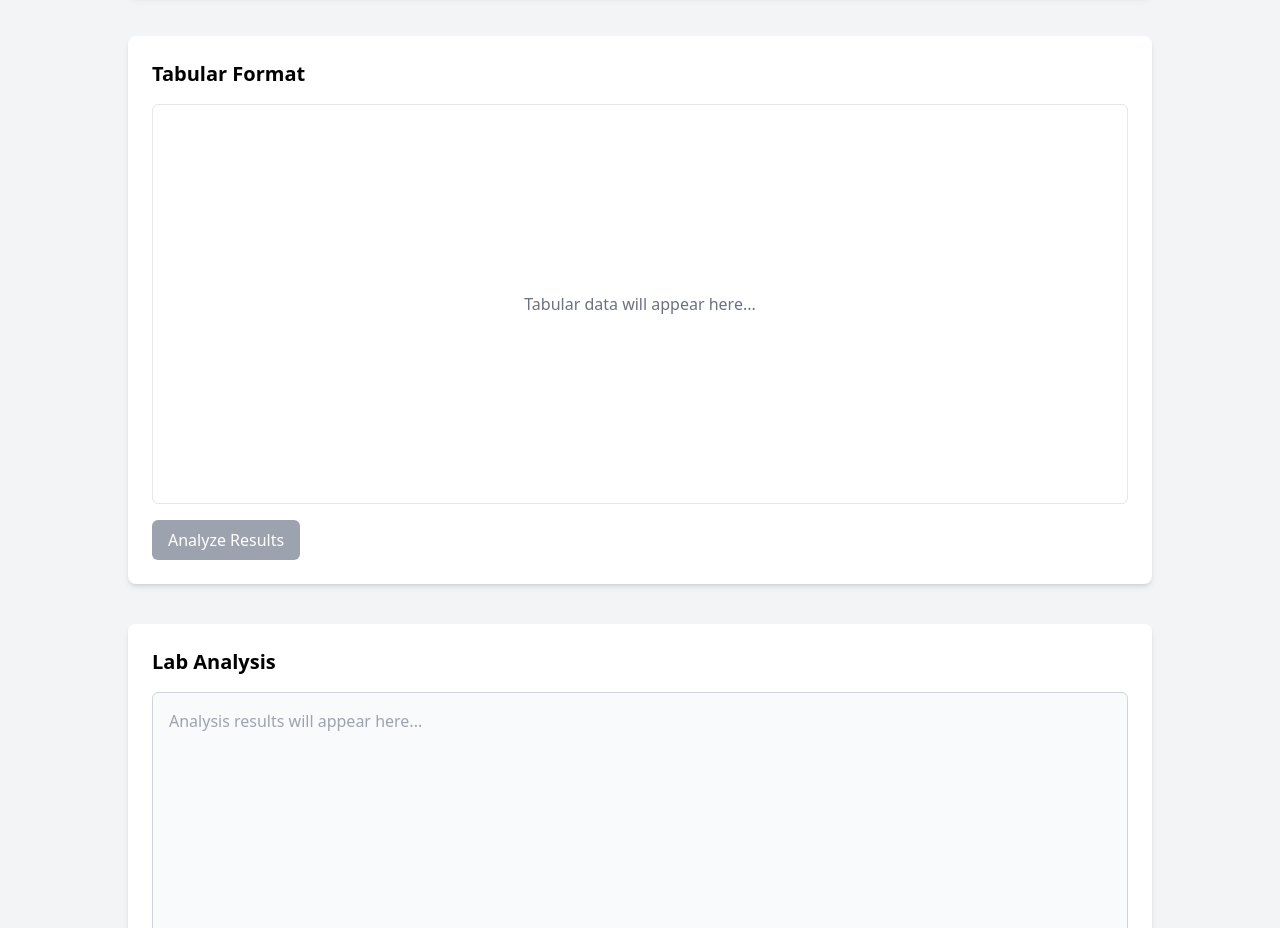
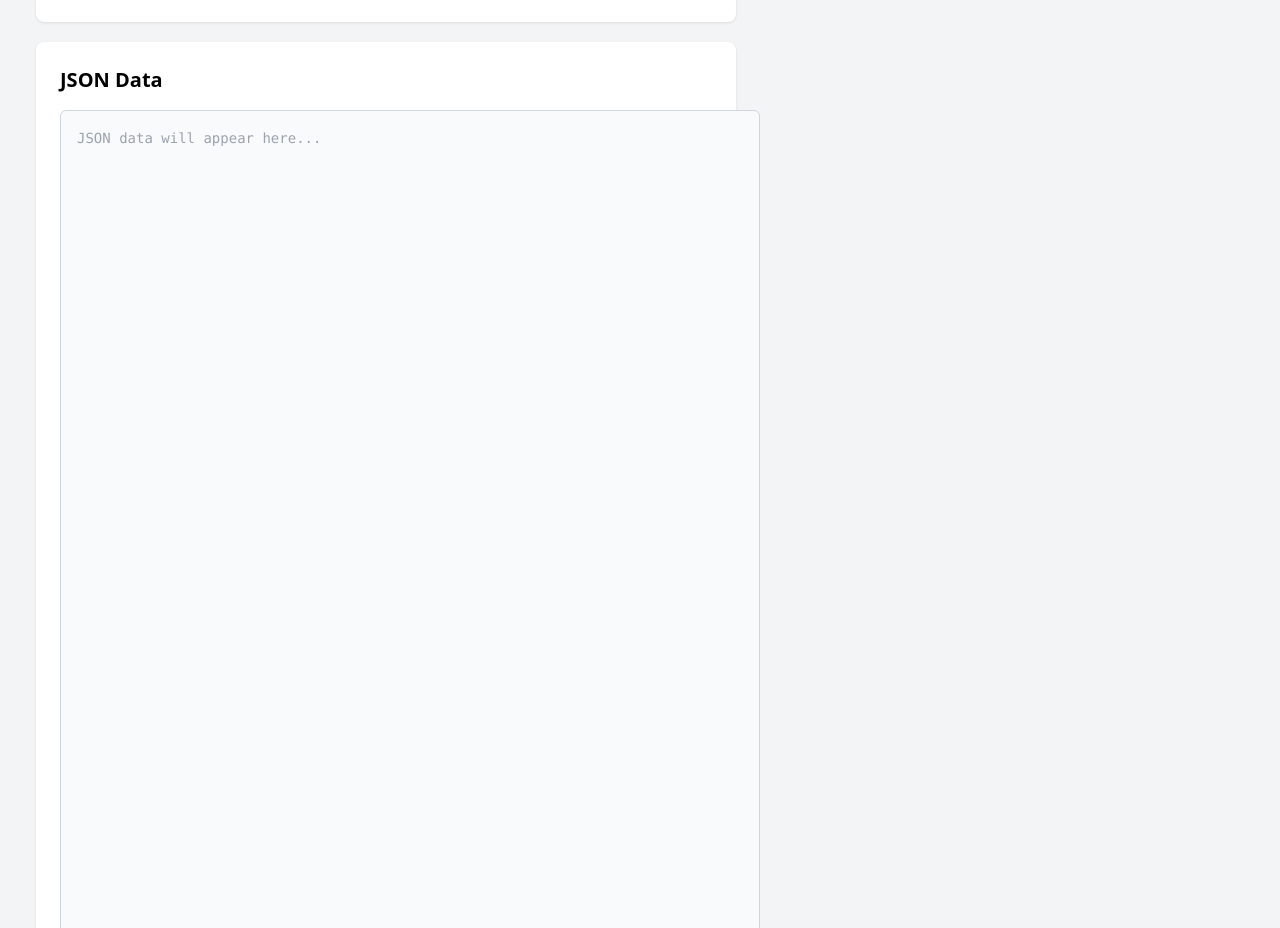
Before and after one commit to seanw712/ResultsAnalyser, a React (Vite) app: page / in a window 1280 px wide. Shown: the part 1224-2152 px from the top of the page. Built offline with nearby package versions, Linux system fonts and the light colour scheme; no server answers.

Commit message:
fixed the output fields

```diff
--- a/src/App.tsx
+++ b/src/App.tsx
@@ -455,7 +455,7 @@ const App: React.FC = () => {
     children: React.ReactNode;
     buttons?: React.ReactNode
   }) => (
-    <div className="mb-10 bg-white rounded-lg shadow-md p-6">
+    <div className="section">
       <h2 className="text-xl font-semibold mb-4">{title}</h2>
       {children}
       {buttons && (
@@ -491,7 +491,7 @@ const App: React.FC = () => {
 
   return (
     <div className="min-h-screen bg-gray-100 p-4">
-      <div className="max-w-5xl mx-auto">
+      <div className="container">
         {/* File Upload Section */}
         <Section title="Upload Lab Results">
           <div className="mb-4">
@@ -551,7 +551,7 @@ const App: React.FC = () => {
           <textarea
             value={extractedText}
             onChange={handleOcrTextChange}
-            className="bg-gray-50 p-4 rounded-md h-[300px] w-full resize-none border border-gray-300 focus:border-blue-500 focus:ring focus:ring-blue-200 focus:ring-opacity-50"
+            className="bg-gray-50 p-4 rounded-md resize-none border border-gray-300 focus:border-blue-500 focus:ring focus:ring-blue-200 focus:ring-opacity-50 text-base leading-relaxed"
             placeholder="OCR results will appear here..."
             spellCheck="false"
           />
@@ -574,7 +574,7 @@ const App: React.FC = () => {
           <textarea
             value={jsonText}
             onChange={handleJsonTextChange}
-            className="bg-gray-50 p-4 rounded-md h-[300px] w-full font-mono text-sm resize-none border border-gray-300 focus:border-blue-500 focus:ring focus:ring-blue-200 focus:ring-opacity-50"
+            className="bg-gray-50 p-4 rounded-md resize-none border border-gray-300 focus:border-blue-500 focus:ring focus:ring-blue-200 focus:ring-opacity-50 font-mono text-sm leading-relaxed"
             placeholder="JSON data will appear here..."
             spellCheck="false"
           />
@@ -589,7 +589,7 @@ const App: React.FC = () => {
             </Button>
           }
         >
-          <div className="h-[400px] overflow-y-auto border border-gray-200 rounded-md">
+          <div className="table-container overflow-y-auto border border-gray-200 rounded-md">
             {structuredData.length > 0 ? (
               <DataTable
                 data={structuredData}
@@ -609,7 +609,7 @@ const App: React.FC = () => {
           <textarea
             value={analysisText}
             onChange={handleAnalysisTextChange}
-            className="bg-gray-50 p-4 rounded-md h-[300px] w-full resize-none border border-gray-300 focus:border-blue-500 focus:ring focus:ring-blue-200 focus:ring-opacity-50"
+            className="bg-gray-50 p-4 rounded-md resize-none border border-gray-300 focus:border-blue-500 focus:ring focus:ring-blue-200 focus:ring-opacity-50 text-base leading-relaxed analysis-textarea"
             placeholder="Analysis results will appear here..."
             spellCheck="false"
           />
--- a/src/style.css
+++ b/src/style.css
@@ -13,6 +13,47 @@
 
 body {
   min-height: 100vh;
+  margin: 0;
+  padding: 0;
+}
+
+/* Ensure containers take full width */
+.container {
+  width: 700px;
+  margin: 0;
+  padding-left: 20px;
+}
+
+/* Ensure consistent section sizing */
+.section {
+  width: 700px;
+  margin-bottom: 20px;
+  background: white;
+  border-radius: 0.5rem;
+  box-shadow: 0 1px 3px rgba(0, 0, 0, 0.1);
+  padding: 1.5rem;
+}
+
+/* Ensure textareas maintain their size */
+textarea {
+  min-height: 840px !important;
+  height: 840px !important;
+  width: 700px !important;
+  box-sizing: border-box !important;
+}
+
+/* Analysis textarea specific styling */
+textarea.analysis-textarea {
+  min-height: 400px !important;
+  height: 400px !important;
+}
+
+/* Ensure table container maintains its size */
+.table-container {
+  min-height: 840px !important;
+  height: 840px !important;
+  width: 700px !important;
+  box-sizing: border-box !important;
 }
 
 /* Remove the rest of the default styles */
```
